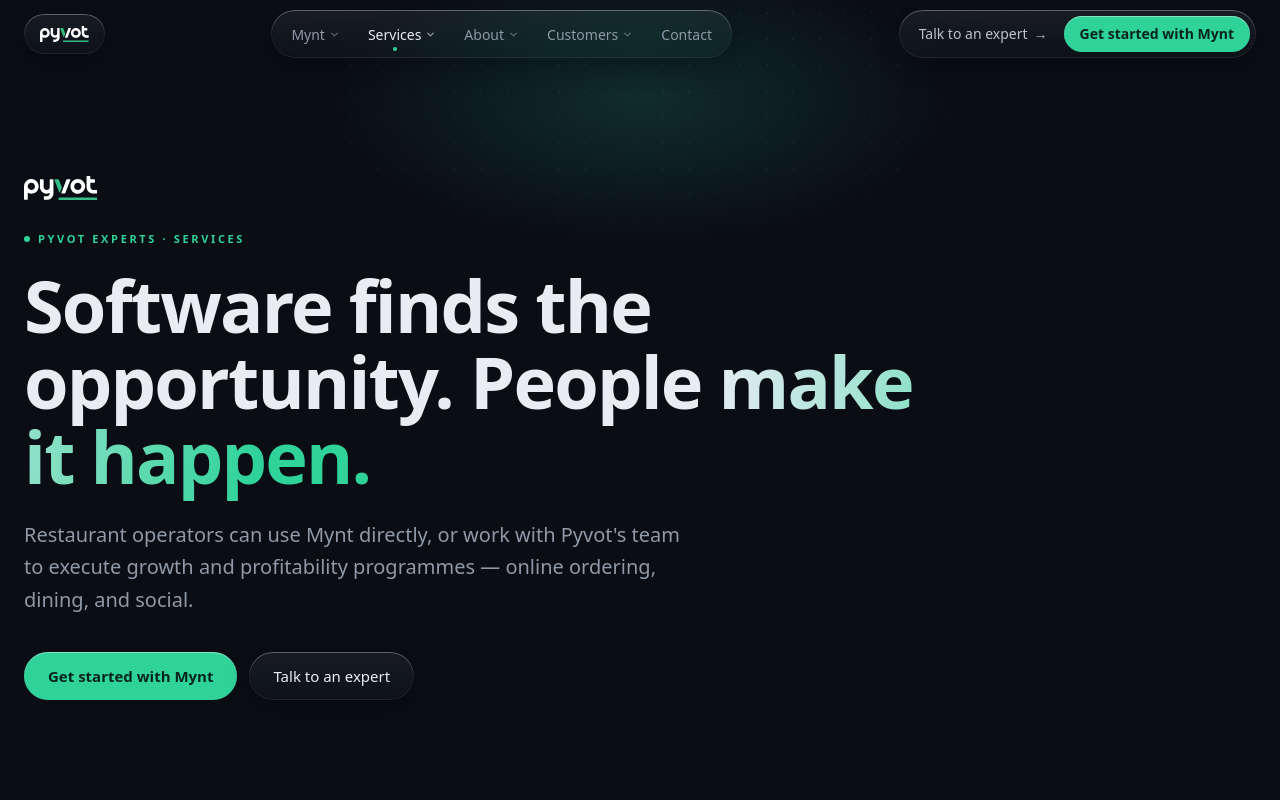
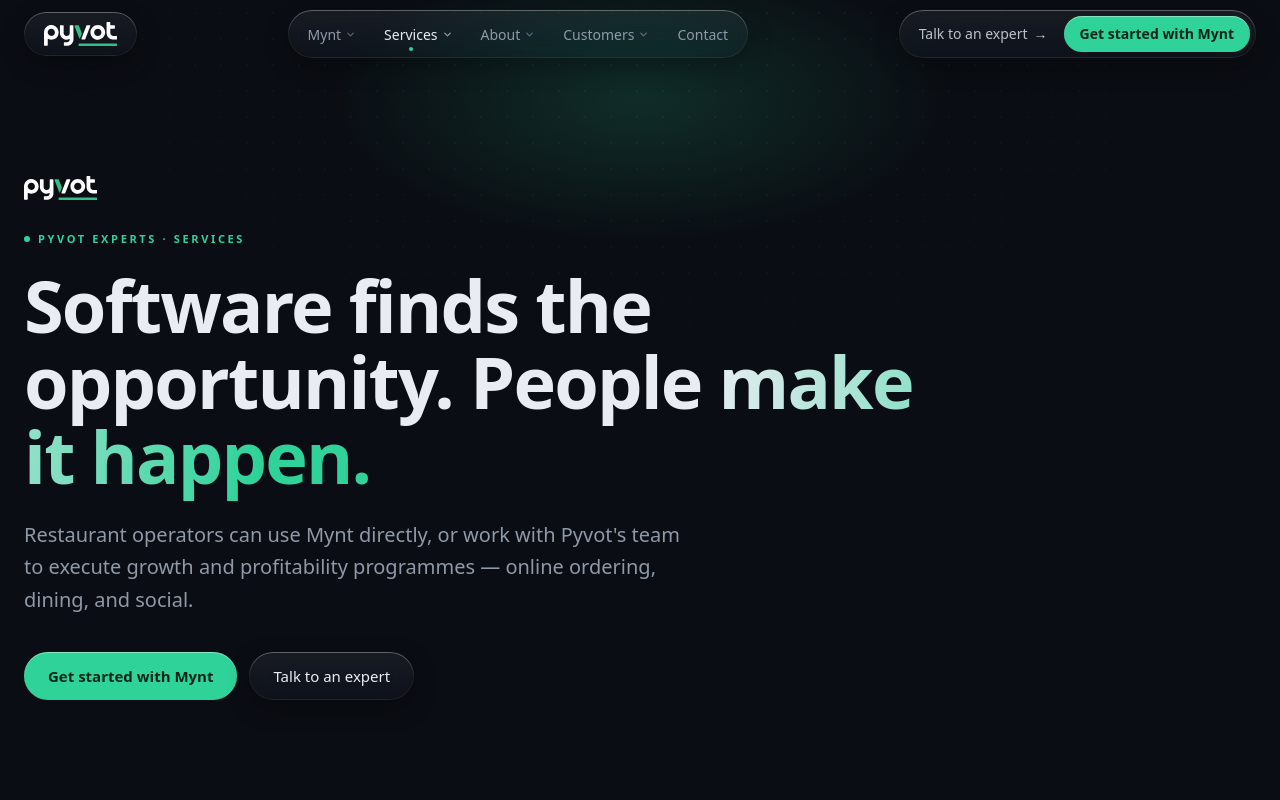
Before and after one commit to sakshi-pyvot/mynt-landing-page-, a React (Vite) app: page /services in a window 1280 px wide. Shown: the top 800 px of the page. Built offline with nearby package versions, Linux system fonts and the light colour scheme.

Commit message:
Nav logo larger (h-6 in h-11 chip)

```diff
--- a/src/components/Nav.jsx
+++ b/src/components/Nav.jsx
@@ -83,11 +83,11 @@ export default function Nav() {
       <nav className="mx-auto flex h-[68px] max-w-7xl items-center justify-between gap-8 px-6" aria-label="Main">
         <Link
           to="/"
-          className="lq lq-press relative inline-flex h-10 shrink-0 items-center rounded-full px-4"
+          className="lq lq-press relative inline-flex h-11 shrink-0 items-center rounded-full px-5"
           aria-label="Pyvot — home"
           onMouseEnter={leave}
         >
-          <PyvotLogo className="h-4" />
+          <PyvotLogo className="h-6" />
         </Link>
 
         {/* desktop items — frosted capsule rail; a liquid-glass lens glides under the
```
